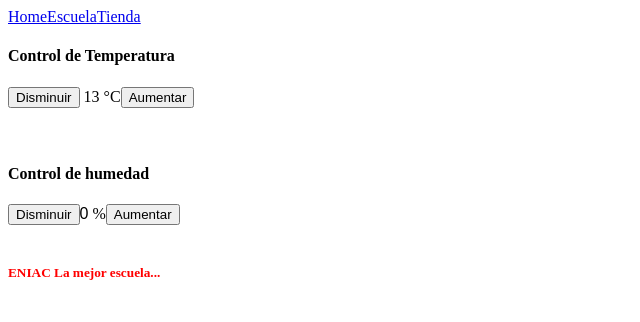
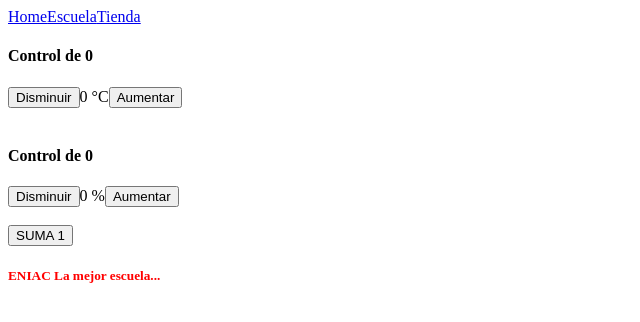
Before and after one commit to ioticos/elon_musk_level, a Nuxt app: page / in a window 1280 px wide. Shown: the top 322 px of the page, without its empty margins (0-640 px from the left). Built offline with nearby package versions, Linux system fonts and the light colour scheme.

Commit message:
clase 1.22 pasando datos de padre a componente hijo

```diff
--- a/components/VariableControl.vue
+++ b/components/VariableControl.vue
@@ -3,14 +3,24 @@
     <h4>Control de {{titulo}}</h4>
     <button @click="valor--">Disminuir</button>
     <span>{{ valor }}</span><span> {{unidad}}</span>
-    <button @click="valor++">Aumentar</button>
+    <button :disabled="valor >= max"  @click="valor++">Aumentar</button>
     <br /><br />
   </div>
 </template>
 
 <script>
 export default {
-    props:["titulo","unidad"],
+    props:{
+      max:{},
+      titulo: {
+        type: String,
+        required: true,
+        description: "Aqui se pasará el título que el componente mostrará."
+      },
+      unidad: {
+        type: String
+      }
+    },
     data(){
         return{
             valor: 0
--- a/pages/index.vue
+++ b/pages/index.vue
@@ -1,37 +1,24 @@
 <template>
   <div>
 
+    <variable-control :titulo="cuenta" unidad="°C" :max="10"></variable-control>
 
+    <variable-control :titulo="cuenta * 10" unidad="%" :max="3"></variable-control>
 
-    <h4>Control de Temperatura</h4>
-    <button @click="temperatura--">Disminuir</button>
-    <span
-      :class="{
-        warning : temperatura > 20 && temperatura < 25,
-        danger : temperatura >= 25}" >
-
-        {{temperatura}}</span><span> °C</span>
-    <button @click="temperatura++">Aumentar</button>
-    <br>
-    <h5 v-if="temperatura > 20" style="color:orange">Cuidado!</h5>
-    <h5 v-show="temperatura > 25" style="color:red">Mucho Cuidado!</h5>
-    <br><br>
-
-    <h4>Control de humedad</h4>
-    <button @click="humedad--">Disminuir</button>
-    <span class="tipografia">{{humedad}}</span><span> %</span>
-    <button @click="humedad++">Aumentar</button>
-    <br><br>
+  <button @click="cuenta++">SUMA 1</button>
 
   </div>
 </template>
 
 <script>
+import VariableControl from '~/components/VariableControl.vue'
   export default {
+  components: { VariableControl },
     data(){
       return {
         temperatura: 13,
-        humedad: 0
+        humedad: 0,
+        cuenta: 0
       }
     }
   }
```
